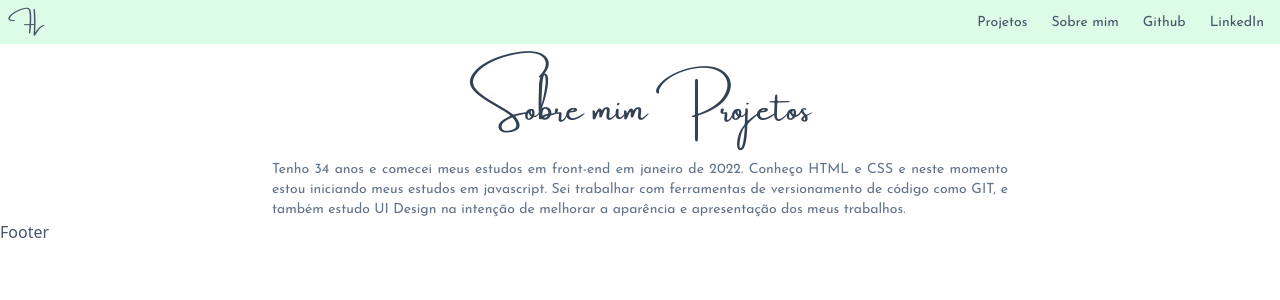
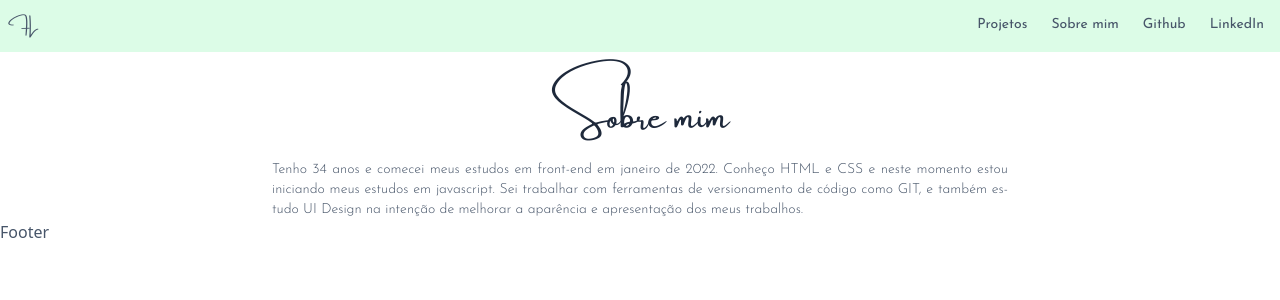
Before and after one commit to filipelanderst/website3, a React (Vite) app: page /SobreMim in a window 1280 px wide. Shown: the top 300 px of the page. Built offline with nearby package versions, Linux system fonts and the light colour scheme.

Commit message:
font-weight

```diff
--- a/src/components/Header.jsx
+++ b/src/components/Header.jsx
@@ -14,13 +14,13 @@ const Header = () => {
     <div>
       <div className='menu bg-green-100 text-sm flex justify-between items-center max-w-fullhd mx-auto px-2 -mt-2 '>
         <Link className={isOpen ? 'hide-logo' : ''} to='/'>
-          <div className='logo py-3 mt-2'>FL</div>
+          <div className='logo py-4 mt-2'>FL</div>
         </Link>
-        <div className='hidden lg:block pt-3'>
+        <div className='hidden lg:block pt-2'>
           <MenuDesktop />
         </div>
 
-        <div className='lg:hidden'>
+        <div className='lg:hidden pt-2'>
           <Hamburger size={22} toggled={isOpen} toggle={setOpen} />
         </div>
       </div>
--- a/src/pages/SobreMim.jsx
+++ b/src/pages/SobreMim.jsx
@@ -3,11 +3,11 @@ import React from 'react';
 const SobreMim = () => {
   return (
     <div className='sobremim-container'>
-      <h1 className='font-thin pt-8 pb-6 text-4xl text-slate-700 text-center'>
-        Sobre mim Projetos
+      <h1 className='font-thin pt-10 pb-4 text-4xl text-slate-800 text-center'>
+        Sobre mim
       </h1>
 
-      <p className='mt-4 px-4 font-normal text-sm text-slate-500  '>
+      <p className='mt-4 px-4 font-light text-sm text-slate-600  '>
         Tenho 34 anos e comecei meus estudos em front-end em janeiro de 2022.
         Conheço HTML e CSS e neste momento estou iniciando meus estudos em
         javascript. Sei trabalhar com ferramentas de versionamento de código
--- a/src/scss/style.scss
+++ b/src/scss/style.scss
@@ -39,7 +39,7 @@ h1 {
 
 .logo {
   font-family: Amsterdam, sans-serif;
-  font-size: 12px;
+  font-size: 10px;
   @apply font-bold z-30;
 }
 
```
